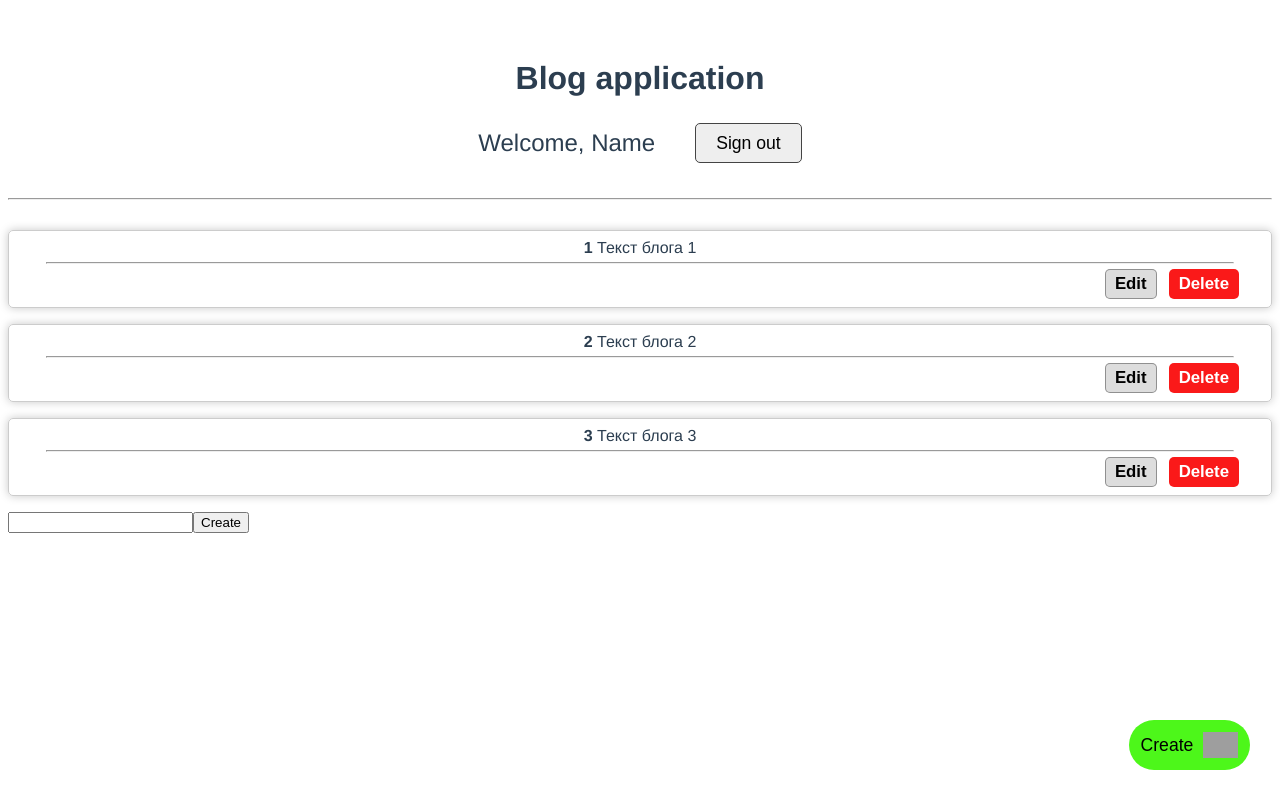
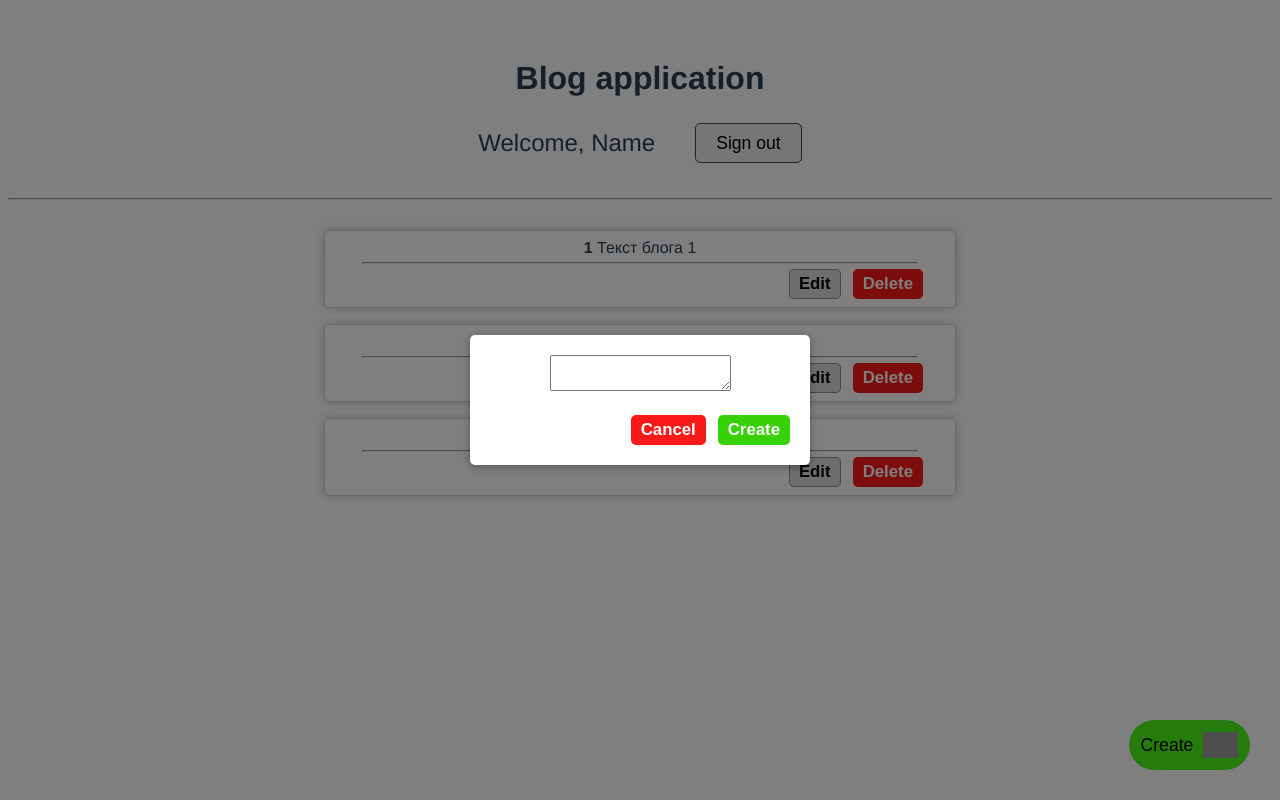
Before and after one commit to NikBir/Blog, a Vue app: page / in a window 1280 px wide. Both pictures are taken after a click on the button "Create". Built offline with nearby package versions, Linux system fonts and the light colour scheme; grey boxes are pictures that could not be loaded.

Commit message:
Create modal window

```diff
--- a/src/App.vue
+++ b/src/App.vue
@@ -81,7 +81,7 @@ hr {
   &:hover {
     cursor: pointer;
     background-color: #fff;
-    box-shadow: 0 0 7px rgb(77, 247, 26),
+    box-shadow: 0 0 10px rgb(77, 247, 26),
                 0 0 0 1px rgb(77, 247, 26) inset;
   }
   span {
--- a/src/components/BlogList.vue
+++ b/src/components/BlogList.vue
@@ -1,5 +1,5 @@
 <template>
-    <div>
+    <div class="div-container-list">
         <ul>
             <BlogItem
                 v-for="blogItem of blogs"
@@ -32,4 +32,8 @@ export default {
         margin: 0;
         padding: 0;
     }
+    .div-container-list {
+        width: 50%;
+        margin: 0 auto;
+    }
 </style>
--- a/src/components/ModalWindow.vue
+++ b/src/components/ModalWindow.vue
@@ -1,15 +1,34 @@
 <template>
-    <form v-if="showModal">
-        <input type="text">
-        <button type="submit">Create</button>
-    </form>
+    <div id="div-modal" class="div-modal"
+         v-if="showModal"
+    >
+        <div class="modal-wrapper">
+            <div class="modal-container">
+                <form>
+                    <textarea id="textarea-modal"></textarea>
+                    <div class="div-btn-modal">
+                        <button
+                            class="btn-cancel-modal"
+                            v-on:click='showModal = closeModal'
+                        >Cancel</button>
+                        <button
+                            class="btn-create-modal"
+                            type="submit"
+                            v-on:click='showModal = closeModal'
+                        >Create</button>
+                    </div>
+                </form>
+            </div>
+        </div>
+    </div>
 </template>
 
 <script>
 export default {
     data () {
         return {
-            showModal: false
+            showModal: false,
+            closeModal: false
         }
     },
     methods: {
@@ -24,7 +43,71 @@ export default {
 </script>
 
 <style lang="scss">
-    form {
+    .div-modal {
+        position: fixed;
+        z-index: 9998;
+        top: 0;
+        left: 0;
+        width: 100%;
+        height: 100%;
+        background-color: rgba( #000000, .5);
+        display: table;
+        transition: opasity .3s ease;
+    }
+    .modal-wrapper {
+        display: table-cell;
+        vertical-align: middle;
+    }
+    .modal-container {
+        width: 300px;
+        margin: 0px auto;
+        padding: 20px 20px;
+        background-color: #fff;
+        border-radius: 5px;
+        box-shadow: 0 2px 9px rgba(#000, .33);
+        transition: all .3s ease;
+    }
+    .div-btn-modal {
         display: flex;
+        justify-content: flex-end;
+        margin-top: 20px;
+    }
+    .btn-create-modal,
+    .btn-cancel-modal {
+        outline: none;
+        color: #fff;
+        border-radius: 5px;
+        font-weight: bold;
+        font-size: 1.05rem;
+        border: none;
+        padding: 5px 10px;
+        &:hover {
+            background: #fff;
+            cursor: pointer;
+        }
+    }
+    .btn-create-modal {
+        margin-left: 6px;
+        background: rgb(55, 209, 8);
+        &:hover {
+            background: #fff;
+            color: rgb(55, 209, 8);
+            box-shadow: 0 0 0 1px rgb(55, 209, 8) inset, 0 0 5px rgb(77, 247, 26);
+            cursor: pointer;
+            text-shadow: none;
+        }
+    }
+    .btn-cancel-modal {
+        margin-right: 6px;
+        background: rgb(250, 25, 25);
+        &:hover {
+            background: #fff;
+            color: rgb(250, 25, 25);
+            box-shadow: 0 0 0 1px rgb(250, 25, 25) inset, 0 0 5px rgba(250, 25, 25, .5);
+            cursor: pointer;
+        }
+    }
+    .textarea-modal {
+
     }
 </style>
```
Also changed, not shown: src/main.js (line endings or trailing spaces).
